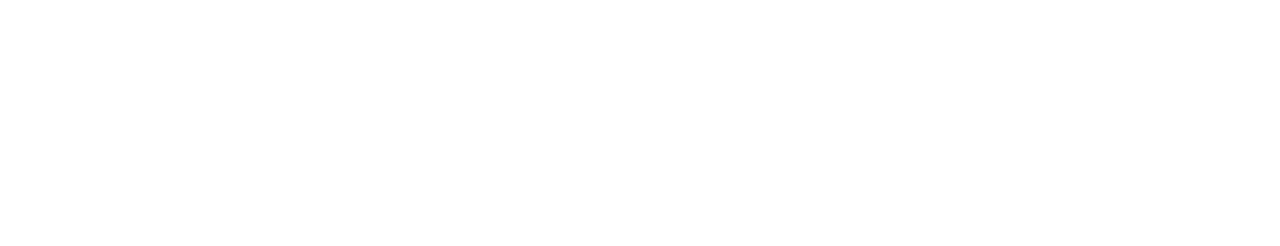
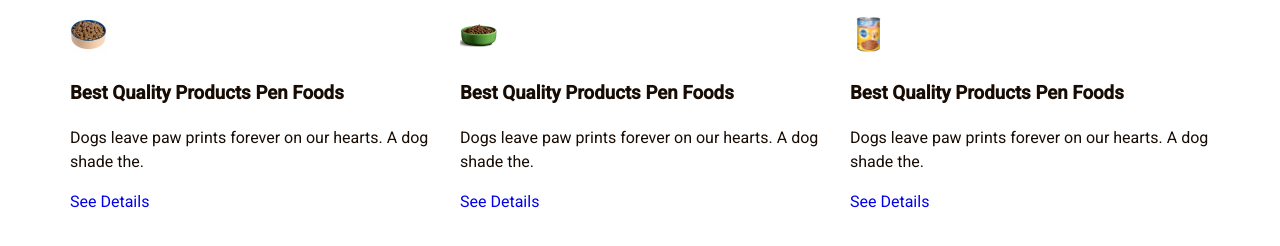
Before and after one commit to kilokid/dog-product-lp, a website: page source/index.html in a window 1280 px wide. Drawn offline with nearby package versions, Linux system fonts and the light colour scheme; files that its build step writes are made by us from their sources.

Commit message:
feat: skeleton block product-quality

```diff
--- a/source/index.html
+++ b/source/index.html
@@ -11,6 +11,50 @@
     <link rel="stylesheet" href="css/style.min.css">
 </head>
 <body class="page__body">
-
+    <main>
+        <section class="product-quality container">
+            <h2 class="visually-hidden">
+                About the quality of out product
+            </h2>
+            <ul class="product-quality__list">
+                <li class="product-quality__item product-quality-card">
+                    <p class="product-quality-card__icon">
+                        <img src="img/product-quality-icon-1.png" width="37" height="37" alt="">
+                    </p>
+                    <h3 class="product-quality-card__title">
+                        Best Quality Products Pen Foods
+                    </h3>
+                    <p class="product-quality-card__description">
+                        Dogs leave paw prints forever on our hearts. A dog shade the.
+                    </p>
+                    <a class="product-quality-card__link" href="#">See Details</a>
+                </li>
+                <li class="product-quality__item product-quality-card">
+                    <p class="product-quality-card__icon">
+                        <img src="img/product-quality-icon-2.png" width="37" height="37" alt="">
+                    </p>
+                    <h3 class="product-quality-card__title">
+                        Best Quality Products Pen Foods
+                    </h3>
+                    <p class="product-quality-card__description">
+                        Dogs leave paw prints forever on our hearts. A dog shade the.
+                    </p>
+                    <a class="product-quality-card__link" href="#">See Details</a>
+                </li>
+                <li class="product-quality__item product-quality-card">
+                    <p class="product-quality-card__icon">
+                        <img src="img/product-quality-icon-3.png" width="37" height="37" alt="">
+                    </p>
+                    <h3 class="product-quality-card__title">
+                        Best Quality Products Pen Foods
+                    </h3>
+                    <p class="product-quality-card__description">
+                        Dogs leave paw prints forever on our hearts. A dog shade the.
+                    </p>
+                    <a class="product-quality-card__link" href="#">See Details</a>
+                </li>
+            </ul>
+        </section>
+    </main>
 </body>
 </html>
--- /dev/null
+++ b/source/scss/blocks/core/container.scss
@@ -0,0 +1,7 @@
+.container {
+    max-width: 1180px;
+    margin-right: auto;
+    margin-left: auto;
+    padding-right: 20px;
+    padding-left: 20px;
+}
--- /dev/null
+++ b/source/scss/blocks/product-quality-card.scss
@@ -0,0 +1,3 @@
+.product-quality-card {
+
+}
--- /dev/null
+++ b/source/scss/blocks/product-quality.scss
@@ -0,0 +1,12 @@
+@import "../mixins.scss";
+
+.product-quality {
+    &__list {
+        @include reset-list;
+
+        display: grid;
+        grid-template-columns: repeat(3, 1fr);
+        column-gap: 30px;
+        row-gap: 60px;
+    }
+}
--- a/source/scss/style.scss
+++ b/source/scss/style.scss
@@ -1,5 +1,8 @@
 @import "./base.scss";
 
-@import "blocks/core/visually-hidden.scss";
+@import "blocks/core/visually-hidden";
+@import "blocks/core/container";
 
 @import "blocks/page";
+@import "blocks/product-quality-card";
+@import "blocks/product-quality";
```
Also changed, not shown: source/img/product-quality-icon-1.png (added), source/img/product-quality-icon-2.png (added), source/img/product-quality-icon-3.png (added), source/img/product-quality-shape.svg (added).
